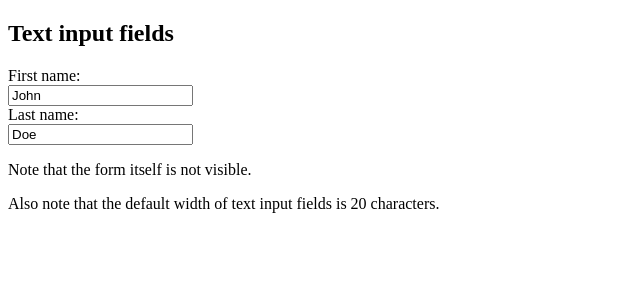
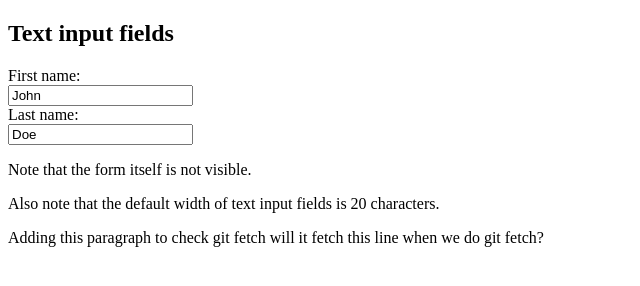
Before and after one commit to ravichandra9594/DevOpsTraning2, a plain HTML site: page gallery.html in a window 1280 px wide. Shown: the whole page, without its empty margins (0-640 px from the left). Drawn offline with Linux system fonts and the light colour scheme.

Commit message:
Added a paragraph to git fetch
Because git fetch didn't fetch the new file from main branch

```diff
--- a/gallery.html
+++ b/gallery.html
@@ -14,6 +14,7 @@
 <p>Note that the form itself is not visible.</p>
 
 <p>Also note that the default width of text input fields is 20 characters.</p>
+  <p> Adding this paragraph to check git fetch will it fetch this line when we do git fetch? </p>
 
 </body>
 </html>
```
